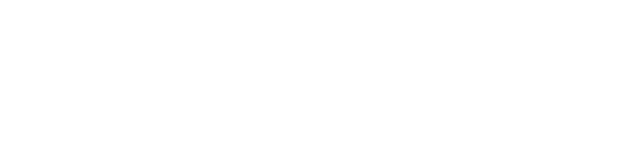
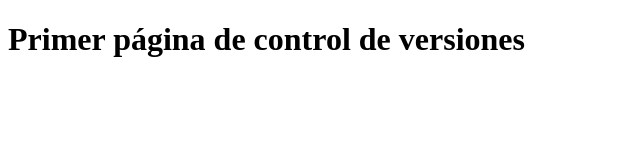
Before and after one commit to Leonardo-Valtorta/Clase-git, a plain HTML site: page index.html in a window 1280 px wide. Shown: the whole page, without its empty margins (0-640 px from the left). Drawn offline with Linux system fonts and the light colour scheme.

Commit message:
Escribí el título del index.html

```diff
--- a/index.html
+++ b/index.html
@@ -6,6 +6,6 @@
   <title>Document</title>
 </head>
 <body>
-
+  <h1>Primer página de control de versiones</h1>
 </body>
 </html>
```
